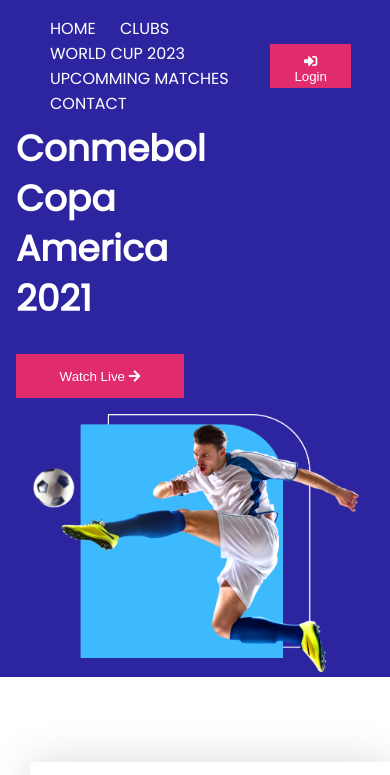
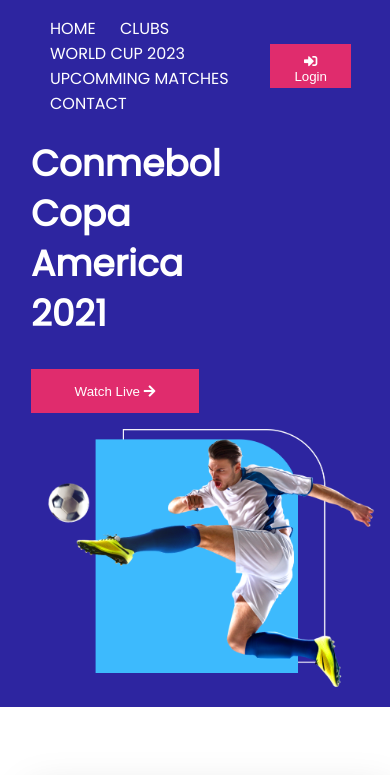
Before and after one commit to nmso2/responsive-football, a plain HTML site: page index.html in a window 390 px wide. Shown: the top 775 px of the page. Drawn offline with Linux system fonts and the light colour scheme.

Commit message:
responsive

```diff
--- a/styles/style.css
+++ b/styles/style.css
@@ -258,11 +258,7 @@ iframe{
     .banner{
         display: flex;
         flex-direction: column;
-        justify-content: center;
-        align-items: center;
-        top: 100px;
-        left: 100px;
-        width: 100%;
+        padding: 15px;
     }
     .banner h1{
         font-weight: 700;
@@ -302,7 +298,7 @@ iframe{
     .player{
         width: 330px;
         height: 474px;
-        padding: 15px;
+        padding-left: 15px;
         background: #FFFFFF;
         box-shadow: 0px 0px 40px rgba(0, 0, 0, 0.15);
 
@@ -342,6 +338,7 @@ iframe{
         display: flex;
         margin-right: 0;
         flex-direction: column;
+        padding: 15px;
 
     }
     .bottom h1{
```
